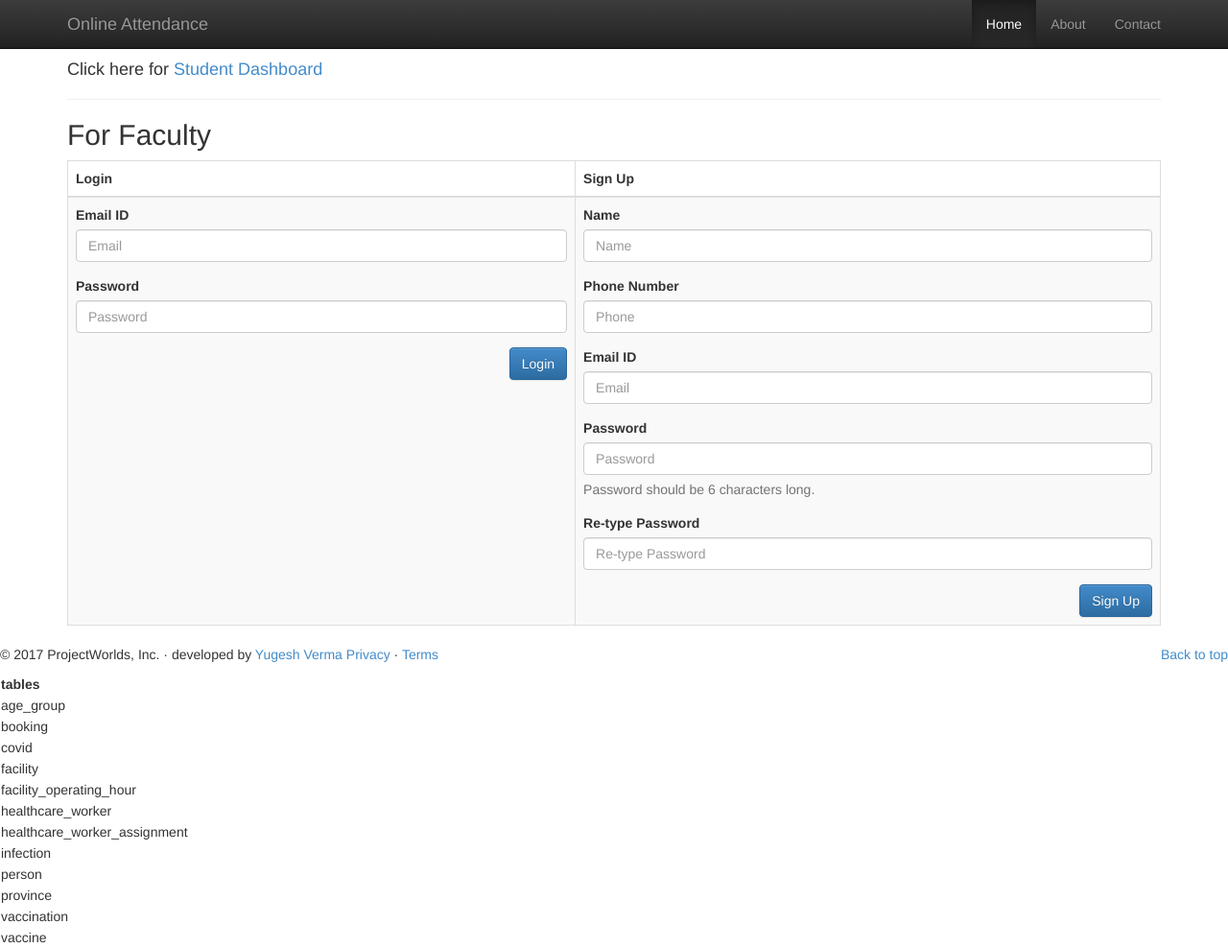
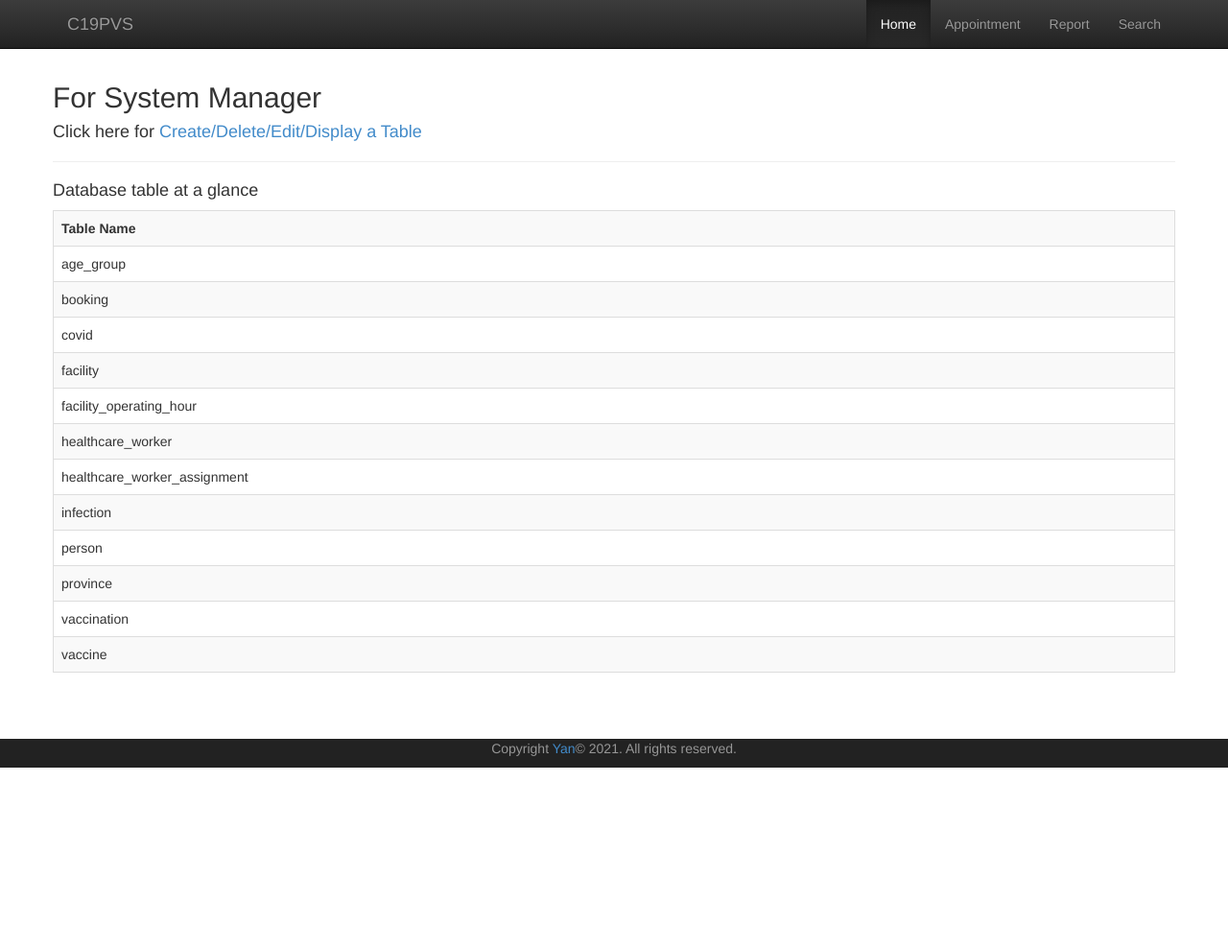
Before and after one commit to yan-ren/c19pvs, a PHP site: page / in a window 1280 px wide. Shown: the whole page at 96% size. After the commit the page ends 800 px from the top, so only its background shows below. Run offline with PHP 8.4, Linux system fonts and the light colour scheme; data that the repository does not hold is empty.

Commit message:
add homepage

```diff
--- a/css/style.css
+++ b/css/style.css
@@ -1,18 +1,12 @@
-#header{padding: 0px 10px 10px 10px;box-shadow: 0px -5px 19px 10px lightblue;background: rgba(111, 24, 24, 1);color: white;margin-bottom: 50px;}
-#pie,#chart {display:inline-block;}
-#chart {width:65%;margin:10px;}
-#sub-menu{margin-top:-50px;}
-.class{border:1px solid grey; border-radius:5px; text-align:center;width:150px;margin:10px;padding:10px;float:left;cursor:pointer;position:relative;}
-.class:hover{box-shadow:0px 0px 10px black;}
-.class:hover .delete-class-warning{display:block !important;position:absolute;top:-15px;right:-15px;border-radius:50%;}
-.no-decoration{text-decoration:none !important;}
-#addClass{font-size: 80px;padding: 10px;}
-.modal-content{text-align:center;padding-bottom:20px;}
-.modal-content li{margin:5px;}
-.modal-content input,.modal-content select{margin:20px;width:92%;}
-.student-record{float:left;border:1px solid grey;margin:2px;padding:4px;width:175px;text-align:center;}
-#studentRecords{margin:10px;}
-.delete-class-warning{display:none !important;}
-.classes{cursor:pointer;margin:10px;font-size:20px;}
-.classes .list p{border:1px solid lightgrey;display:inline-block;margin:10px;padding:10px;font-size:14px !important;font-weight: 100 !important;}
-dd{margin:5px;}
+body {
+    padding-top: 65px;
+}
+
+/* Copy Right Footer */
+.footer-copyright {
+    background: #222;
+    position: absolute;
+    bottom: 0;
+    width: 100%;
+}
+.footer-copyright p { color: #969696; }
--- a/index.php
+++ b/index.php
@@ -11,99 +11,28 @@
 </head>
 
 <body>
-
   <!-- Fixed navbar -->
   <nav class="navbar navbar-inverse navbar-fixed-top">
     <div class="container">
       <div class="navbar-header">
-                <button type="button" class="navbar-toggle collapsed" data-toggle="collapse" data-target="#navbar" aria-expanded="false" aria-controls="navbar">
-                    <span class="sr-only">Toggle navigation</span>
-                    <span class="icon-bar"></span>
-                    <span class="icon-bar"></span>
-                    <span class="icon-bar"></span>
-                </button>
-                <a class="navbar-brand" href="index.php">Online Attendance</a>
+        <a class="navbar-brand" href="index.php">C19PVS</a>
       </div>
       <div id="navbar" class="navbar-collapse collapse">
         <ul class="nav navbar-nav navbar-right">
           <li class="active"><a href="#">Home</a></li>
-                    <li><a href="#about">About</a></li>
-                    <li><a href="#contact">Contact</a></li>
+          <li><a href="">Appointment</a></li>
+          <li><a href="">Report</a></li>
+          <li><a href="">Search</a></li>
         </ul>
       </div>
-            <!--/.nav-collapse -->
     </div>
   </nav>
   <div class="container">
-        <h2>For Students</h2>
-        <h4>Click here for <a href="student.php">Student Dashboard</a></h4>
+    <div class="row content">
+      <h2>For System Manager</h2>
+      <h4>Click here for <a href="student.php">Create/Delete/Edit/Display a Table</a></h4>
       <hr>
-        <h2>For Faculty</h2>
-        <div class="alert alert-warning hidden">
-            <span></span>
-            <button type="button" class="close" onclick="$('.alert').addClass('hidden');">&times;</button>
-        </div>
-        <table class="table table-bordered table-striped">
-            <thead>
-                <tr>
-                    <th>Login</th>
-                    <th>Sign Up</th>
-                </tr>
-            </thead>
-            <tbody>
-                <tr>
-                    <td>
-                        <form id="login">
-                            <div class="form-group">
-                                <label>Email ID</label>
-                                <input class="form-control" placeholder="Email" type="email" name="email">
-                            </div>
-                            <div class="form-group">
-                                <label>Password</label>
-                                <input class="form-control" placeholder="Password" type="password" name="password">
-                            </div>
-                            <button class="btn btn-primary pull-right">Login</button>
-                        </form>
-                    </td>
-                    <td>
-                        <form id="signup">
-                            <div class="form-group">
-                                <label>Name</label>
-                                <input class="form-control" placeholder="Name" type="text" name="name">
-                            </div>
-                            <div class="form-group">
-                                <label>Phone Number</label>
-                                <input class="form-control" placeholder="Phone" type="text" name="phone">
-                            </div>
-                            <div class="form-group">
-                                <label>Email ID</label>
-                                <input class="form-control" placeholder="Email" type="email" name="email">
-                            </div>
-                            <div class="form-group">
-                                <label>Password</label>
-                                <input class="form-control" placeholder="Password" type="password" name="password">
-                                <span class="help-block">Password should be 6 characters long.</span>
-                            </div>
-                            <div class="form-group">
-                                <label>Re-type Password</label>
-                                <input class="form-control" placeholder="Re-type Password" type="password" name="password2">
-                            </div>
-                            <button class="btn btn-primary pull-right">Sign Up</button>
-                        </form>
-                    </td>
-                </tr>
-            </tbody>
-        </table>
-    </div>
-    <!-- FOOTER -->
-    <footer style="height:120%;">
-        <p class="pull-right"><a href="#">Back to top</a></p>
-        <p>&copy; 2017 ProjectWorlds, Inc. &middot; developed by <a href="https://facebook.com/yugesh.verma.35">Yugesh Verma </a><a href="http://projectworlds.in">Privacy</a> &middot; <a href="http://projectworlds.in">Terms</a></p>
-    </footer>
-    </div><!-- /.container -->
-</body>
-
-</html>
+      <h4>Database table at a glance</h4>
       <?php
       require_once('./php/config.php');
 
@@ -115,9 +44,9 @@ function showTables($link)
         $sql = "SHOW TABLES";
         if ($result = mysqli_query($link, $sql)) {
           if (mysqli_num_rows($result) > 0) {
-            echo "<table>";
+            echo "<table class=\"table table-bordered table-striped\">";
             echo "<tr>";
-            echo "<th>tables</th>";
+            echo "<th>" . "Table Name" . "</td>";
             echo "</tr>";
             while ($row = mysqli_fetch_array($result)) {
               echo "<tr>";
@@ -135,3 +64,20 @@ function showTables($link)
         }
       }
       ?>
+    </div><!-- row -->
+  </div><!-- /.container -->
+  <!-- footer -->
+  <footer id="footer" class="footer-1">
+    <div class="footer-copyright">
+      <div class="container">
+        <div class="row">
+          <div class="col-md-12 text-center">
+            <p>Copyright <a href="https://github.com/yan-ren/c19pvs">Yan</a>© 2021. All rights reserved.</p>
+          </div>
+        </div>
+      </div>
+    </div>
+  </footer>
+</body>
+
+</html>
```
Also changed, not shown: README.md. Lines whose indentation alone changed are shown as unchanged.
